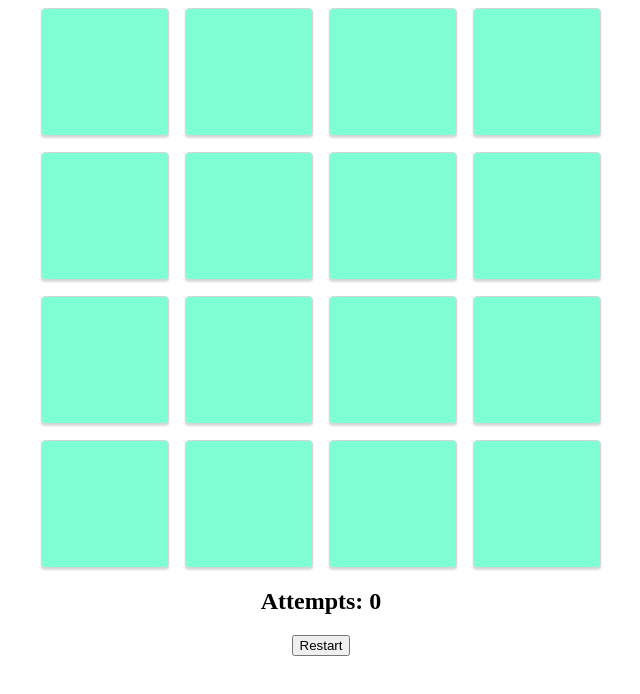
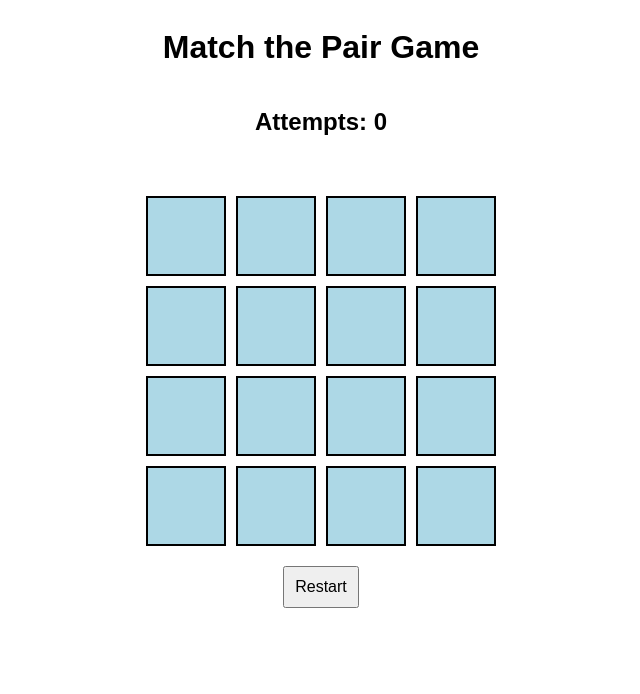
Before and after one commit to dm-lalwani/Assignments, a plain HTML site: page js-weekly-test-6/index.html in a window 1280 px wide. Shown: the whole page, without its empty margins (319-959 px from the left). Drawn offline with Linux system fonts and the light colour scheme.

```diff
--- /dev/null
+++ b/js-dad-joke-generator/style.css
@@ -0,0 +1,52 @@
+body{
+    margin: 0;
+    background: linear-gradient(to left bottom, lightblue, lightpink, lightblue);
+    min-height: 100vh;
+    display: flex;
+    justify-content: center;
+    align-items: center;
+    font-family: monospace;
+}
+
+.container{
+    background-color: rgba(255,255,255,.3);
+    padding: 20px;
+    box-shadow: 0 6px 10px rgba(0,0,0,.3);
+    border-radius: 15px;
+    width: 85%;
+    text-align: center;
+    color: darkgreen;
+}
+
+.heading{
+    font-size: 35px;
+    font-weight: 200;
+    font-family: Impact, Haettenschweiler, 'Arial Narrow Bold', sans-serif;
+    text-shadow: 5px 5px 2px rgba(0,0,0,.3);
+    letter-spacing: 2px;
+}
+
+.joke{
+    font-size: 25px;
+    font-weight: 500;
+    margin: 40px
+}
+
+.btn{
+    font-size: 18px;
+    font-weight: 700;
+    border-radius: 5px;
+    cursor: pointer;
+    padding: 10px;
+    background-color: rgba(255,255,255,.3);
+    border-color: rgba(255,255,255,.6);
+    text-transform: uppercase;
+    width: 300px;
+    color: darkgreen;
+}
+
+.btn:hover{
+    background-color: rgba(255,255,255,.5);
+    box-shadow: 0 4px 4px rgba(0,0,0,.3);
+    transition: all 300ms ease;
+}
--- a/js-weekly-test-6/app.js
+++ b/js-weekly-test-6/app.js
@@ -1,182 +1,66 @@
-const rows = 4;
-const cols = 4;
-const positions = Array.from(new Array(rows * cols), (_, i) => i);
-const delay = 2000;
-const symbols = [
-  '🍇',
-  '🍉',
-  '🚗',
-  '🍌',
-  '🏠',
-  '🥭',
-  '🍎',
-  '🐯',
-  '🍒',
-  '🍓',
-  '🐵',
-  '🥝',
-  '🍿',
-  '🏀',
-  '🎱',
-  '🐻',
-  '🍜',
-  '🍢',
-  '🎓',
-  '🍤',
-  '🦀',
-  '🍦',
-  '🍩',
-  '🎂',
-  '🍫',
-  '🍭',
-  '🍼',
-  '🪔',
-  '🍺',
-  '🐱',
-  '🐶',
-];
+const tiles = document.querySelectorAll(".tile");
+const attemptsEl = document.getElementById("attempts");
+const restartBtn = document.getElementById("restart");
 
-let activeTiles = [];
+const symbols = ["🍇", "🍉", "🚗", "🍌", "🏠", "🥭", "🍎", "🐯"];
+let randomizedSymbols = [];
+let openedTiles = [];
 let attempts = 0;
-let randomizedSymbols = [];
-let isResetInProgress = false;
-let timeoutIdx;
-const gameFrontEl = document.querySelector('.game-front');
-const gameBackEl = document.querySelector('.game-back');
-const outputEl = document.querySelector('output');
-const restartBtn = document.querySelector('.restart');
 
-const createGridFragment = (m, n, { type = "div", ...properties }) => {
-  const fragment = document.createDocumentFragment();
-  let idx = 0;
-  for (let i = 0; i < m; i++) {
-    for (let j = 0; j < n; j++) {
-      const element = createElement(type, {
-        ...properties,
-        dataset: { x: i, y: j, idx },
-      });
-      fragment.appendChild(element);
-      idx++;
+// Duplicate symbols to create pairs and shuffle
+function shuffleSymbols() {
+  const pairs = [...symbols, ...symbols];
+  pairs.sort(() => Math.random() - 0.5);
+  randomizedSymbols = pairs;
+}
+
+// Handle tile click
+function handleTileClick(e) {
+  const tile = e.target;
+  const index = tile.dataset.index;
+
+  if (tile.textContent || openedTiles.length === 2) return;
+
+  tile.textContent = randomizedSymbols[index];
+  openedTiles.push(tile);
+
+  if (openedTiles.length === 2) {
+    attempts++;
+    attemptsEl.textContent = attempts;
+    checkForMatch();
   }
 }
 
-  return fragment;
-};
+// Check if two opened tiles match
+function checkForMatch() {
+  const [tile1, tile2] = openedTiles;
 
-const createElement = (type = "div", properties) => {
-  const element = document.createElement(type);
-  Object.entries(properties).forEach(([key, value]) => {
-    if (typeof value === "object") {
-      Object.entries(value).forEach(([subKey, subValue]) => {
-        element[key][subKey] = subValue;
-      });
-      return;
+  if (tile1.textContent === tile2.textContent) {
+    tile1.classList.add("matched");
+    tile2.classList.add("matched");
+  } else {
+    setTimeout(() => {
+      tile1.textContent = "";
+      tile2.textContent = "";
+    }, 1000);
   }
 
-    element[key] = value;
-  });
-  return element;
-};
-
-const getRandomSymbols = (rows, cols, items) => {
-  const selectedSymbols = Array.from(
-    new Array((rows * cols) / 2),
-    () => items[Math.floor(Math.random() * items.length)]
-  );
-  const totalSymbols = selectedSymbols.concat(selectedSymbols);
-
-  const randomizedSymbols = [];
-  const length = totalSymbols.length;
-  for (let i = 0; i < length; i++) {
-    randomizedSymbols.push(...totalSymbols.splice(Math.floor(Math.random() * totalSymbols.length), 1));
+  openedTiles = [];
 }
 
-  return randomizedSymbols;
-};
-
-const addClassToGameElements = (elements, className) => {
-  elements.forEach(pos => {
-    gameFrontEl.children[pos].classList.add(className);
-    gameBackEl.children[pos].classList.add(className);
+// Restart game
+function restartGame() {
+  attempts = 0;
+  attemptsEl.textContent = attempts;
+  openedTiles = [];
+  shuffleSymbols();
+  tiles.forEach((tile) => {
+    tile.textContent = "";
+    tile.classList.remove("matched");
   });
-};
-
-const removeClassFromGameElement = (elements, className) => {
-  elements.forEach(pos => {
-    gameFrontEl.children[pos].classList.remove(className);
-    gameBackEl.children[pos].classList.remove(className);
-  });
-};
-
-const startGame = async (init = false) => {
-  if (isResetInProgress) {
-    return;
 }
 
-  randomizedSymbols = [];
-  activeTiles = [];
-  attempts = 0;
-  isResetInProgress = true;
-  outputEl.textContent = attempts;
-
-  if (!init) {
-    gameFrontEl.classList.add('reset');
-    gameBackEl.classList.add('reset');
-
-    removeClassFromGameElement(positions, 'active');
-    removeClassFromGameElement(positions, 'match');
-
-    await new Promise(r => setTimeout(r, delay / 2)); // if not delayed then the open cards will reveal the next symbol
-  }
-
-  randomizedSymbols = getRandomSymbols(rows, cols, symbols);
-  gameBackEl.childNodes.forEach((el, idx) => {
-    el.textContent = randomizedSymbols[idx];
-  });
-
-  gameFrontEl.classList.remove('reset');
-  gameBackEl.classList.remove('reset');
-  isResetInProgress = false;
-};
-
-gameFrontEl.appendChild(createGridFragment(rows, cols, { type: 'button', className: 'tile' }));
-gameBackEl.appendChild(createGridFragment(rows, cols, { type: 'button', className: 'tile back-tile' }));
-
-gameFrontEl.addEventListener('click', e => {
-  const idx = e.target.dataset.idx;
-
-  if (idx == null || isResetInProgress || e.target.classList.contains('match')) {
-    return;
-  }
-
-  attempts++;
-
-  if (activeTiles.length === 2) {
-    if (timeoutIdx) {
-      clearTimeout(timeoutIdx);
-    }
-    removeClassFromGameElement(activeTiles, 'active');
-    activeTiles = [];
-  }
-
-  activeTiles.push(idx);
-
-  if (activeTiles.length === 2) {
-    if (randomizedSymbols[activeTiles[0]] === randomizedSymbols[activeTiles[1]]) {
-      removeClassFromGameElement(activeTiles, 'active');
-      addClassToGameElements(activeTiles, 'match');
-    }
-
-    timeoutIdx = setTimeout(() => {
-      removeClassFromGameElement(activeTiles, 'active');
-      activeTiles = [];
-    }, delay);
-  }
-
-  e.target.classList.add('active');
-  gameBackEl.children[idx].classList.add('active');
-  outputEl.textContent = attempts;
-});
-
-restartBtn.addEventListener('click', () => startGame());
-startGame(true);
+// Initialize game
+tiles.forEach((tile) => tile.addEventListener("click", handleTileClick));
+restartBtn.addEventListener("click", restartGame);
+shuffleSymbols();
--- a/js-weekly-test-6/index.html
+++ b/js-weekly-test-6/index.html
@@ -3,17 +3,34 @@
 <head>
     <meta charset="UTF-8">
     <meta name="viewport" content="width=device-width, initial-scale=1.0">
-    <title>Match Pair Weekly Test</title>
+    <title>Match the Pair</title>
     <link rel="stylesheet" href="style.css">
 </head>
 <body>
-    <div class="container text-center relative">
-        <div class="game game-front grid"></div>
-        <div class="game game-back grid"></div>
-        <h2>Attempts: <output>0</output></h2>
-
-        <button class="btn btn-primary restart">Restart</button>
-      </div>
-      <script src="app.js"></script>
+    <div class="container">
+        <h1>Match the Pair Game</h1>
+        <h2>Attempts: <output id="attempts">0</output></h2>
+        <div class="game-board">
+            <!-- 16 tiles for a 4x4 game -->
+            <button class="tile" data-index="0"></button>
+            <button class="tile" data-index="1"></button>
+            <button class="tile" data-index="2"></button>
+            <button class="tile" data-index="3"></button>
+            <button class="tile" data-index="4"></button>
+            <button class="tile" data-index="5"></button>
+            <button class="tile" data-index="6"></button>
+            <button class="tile" data-index="7"></button>
+            <button class="tile" data-index="8"></button>
+            <button class="tile" data-index="9"></button>
+            <button class="tile" data-index="10"></button>
+            <button class="tile" data-index="11"></button>
+            <button class="tile" data-index="12"></button>
+            <button class="tile" data-index="13"></button>
+            <button class="tile" data-index="14"></button>
+            <button class="tile" data-index="15"></button>
+        </div>
+        <button id="restart">Restart</button>
+    </div>
+    <script src="app.js"></script>
 </body>
 </html>
--- a/js-weekly-test-6/style.css
+++ b/js-weekly-test-6/style.css
@@ -1,73 +1,39 @@
-:root {
-    --size: min(16vh, 16vw);
-    --transition-time: 1s;
+body {
+    text-align: center;
+    font-family: Arial, sans-serif;
 }
 
 .container {
     display: flex;
+    flex-direction: column;
     align-items: center;
-    flex-direction: column;
 }
 
-  .game {
-    display: inline-grid;
-    grid-template-rows: repeat(4, var(--size));
-    grid-template-columns: repeat(4, var(--size));
-    gap: min(2vh, 2vw);
-  }
-
-  .game-front {
-    position: absolute;
+.game-board {
+    display: grid;
+    grid-template-columns: repeat(4, 80px);
+    grid-template-rows: repeat(4, 80px);
+    gap: 10px;
+    margin: 20px;
 }
 
 .tile {
-    height: var(--size);
-    width: var(--size);
-    background-color: aquamarine;
-    border-radius: 4px;
-    border: 1px solid rgb(214, 214, 214);
-    box-shadow: 0 2px 2px 0 rgba(0, 0, 0, 0.15);
+    width: 80px;
+    height: 80px;
+    font-size: 2rem;
+    background-color: lightblue;
+    border: 2px solid #000;
     cursor: pointer;
-    font-size: calc(var(--size) / 2);
-    backface-visibility: hidden;
-    -webkit-backface-visibility: hidden;
-    transition: var(--transition-time) transform;
-    display: flex;
-    justify-content: center;
-    align-items: center;
+    text-align: center;
 }
 
-  .reset .tile {
-    animation: bubbleEffect 1.5s;
+.tile.matched {
+    background-color: lightgreen;
+    pointer-events: none;
 }
 
-  @keyframes bubbleEffect {
-    25% {
-      scale: 0.4;
+button {
+    margin-top: 20px;
+    padding: 10px;
+    font-size: 16px;
 }
-    100% {
-      scale: 1;
-    }
-  }
-
-  .tile.back-tile {
-    transform: rotateY(180deg);
-  }
-
-  .tile.active {
-    background-color: yellowgreen;
-    transform: rotateY(180deg);
-  }
-
-  .tile.back-tile.active {
-    background-color: yellowgreen;
-    transform: rotateY(360deg);
-  }
-
-  .tile.match {
-    transform: rotateY(180deg);
-  }
-
-  .tile.back-tile.match {
-    transform: rotateY(360deg);
-  }
```
Also changed, not shown: js-dad-joke-generator/index.html (added, +18 -0 lines), js-dad-joke-generator/index.js (added, +35 -0 lines), 1 other file. Lines whose indentation alone changed are shown as unchanged.
